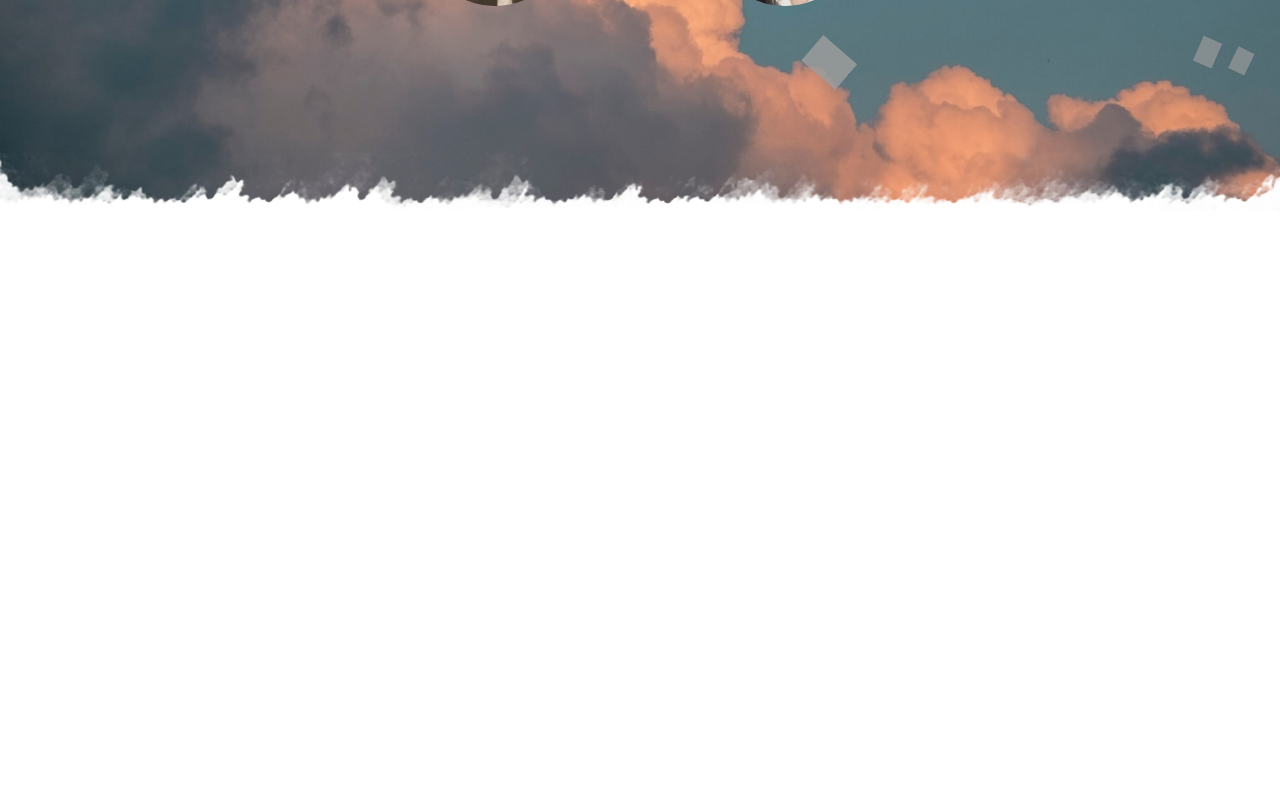
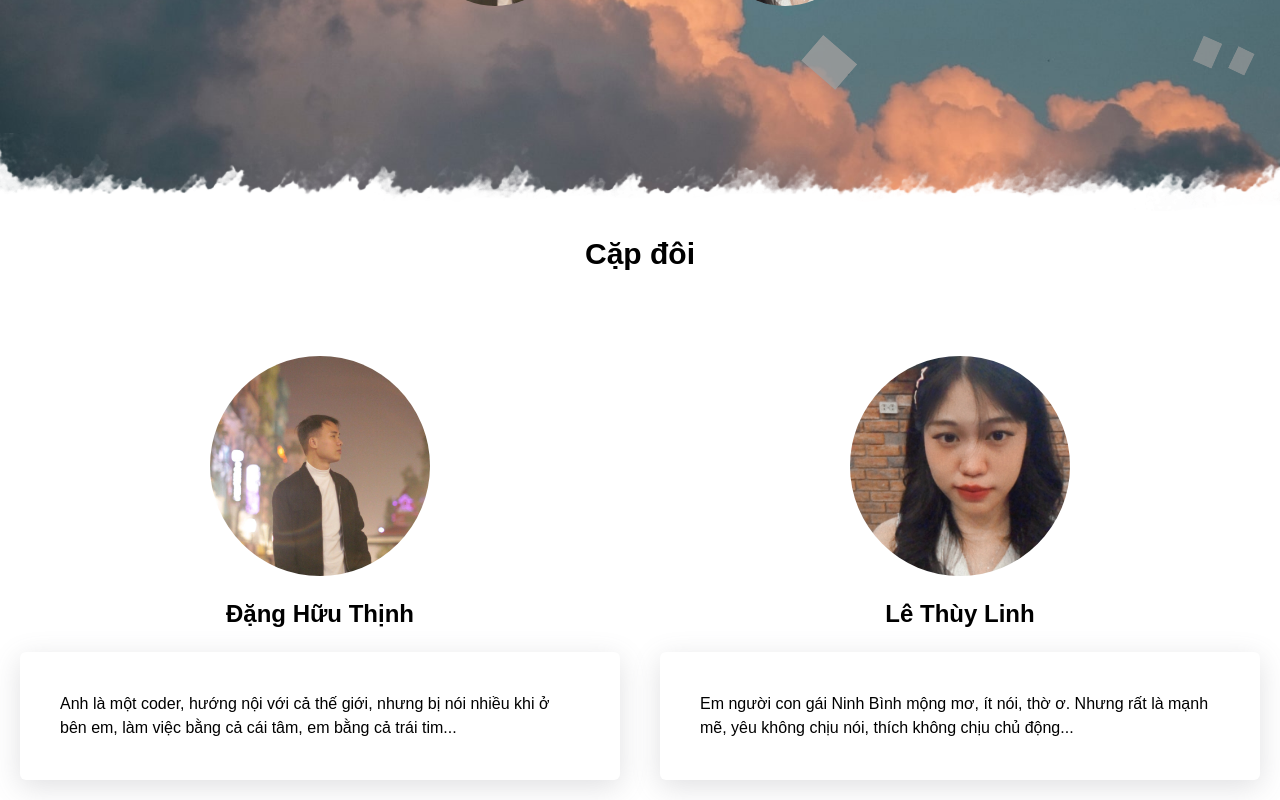
Before and after one commit to EdricDang/love-count-date, a Next.js app: page / in a window 1280 px wide. Shown: the part 589-1389 px from the top of the page. Before the commit the page ends 1300 px from the top, so only its background shows below. Built offline with nearby package versions, Linux system fonts and the light colour scheme; a web font is replaced by a local one.

Commit message:
feat: Thêm mới phần couple

```diff
--- a/src/app/globals.css
+++ b/src/app/globals.css
@@ -3,6 +3,7 @@
 @tailwind utilities;
 
 html, body {
+  scroll-behavior: smooth;
   height: 100%;
   font-family: "Shantell Sans", cursive;
   font-weight: 400;
@@ -161,3 +162,7 @@ canvas{
     right: 0;
     z-index:10;
 }
+
+.box-shadow-custom {
+  box-shadow: rgba(100, 100, 111, 0.2) 0px 7px 29px 0px;
+}
--- a/src/components/banner/Banner.tsx
+++ b/src/components/banner/Banner.tsx
@@ -64,7 +64,7 @@ const Banner = () => {
         backgroundRepeat: "no-repeat",
       }}
     >
-      <div className="absolute bottom-[-2px] left-0 right-0 h-[60px] w-full z-1">
+      <div className="absolute bottom-[-2px] left-0 right-0 h-[80px] w-full z-1">
         <Image
           src="/icons/layer-xuoc.png"
           alt="xuoc"
--- a/src/components/bases/CanvasAnimation.tsx
+++ b/src/components/bases/CanvasAnimation.tsx
@@ -47,6 +47,7 @@ const CanvasAnimation = () => {
     image.src =
       "https://static.wixstatic.com/media/2cd43b_57438aebde5a4b0fa20c6880a9fafabf~mv2.png/v1/fill/w_320,h_272,fp_0.50_0.50/2cd43b_57438aebde5a4b0fa20c6880a9fafabf~mv2.png";
 
+    // image.src = "https://ngocanhhieuluv.iwedding.info/common/imgs/heart.png"
     image.onload = () => {
       for (let i = 0; i < thingsCount; i++) {
         let opacity = Math.random() + 0.4;
--- a/src/components/layouts/header.tsx
+++ b/src/components/layouts/header.tsx
@@ -30,7 +30,7 @@ const Header = () => {
             <li className="flex items-center text-[18px] font-semibold border-b xl:border-none">
               <a
                 className="w-full px-5 py-5 xl:p-0 hover:bg-[#ccc] inline-block cursor-pointer"
-                href="#couper"
+                href="#couple"
               >
                 Cặp đôi
               </a>
--- a/src/components/sections/Couple.tsx
+++ b/src/components/sections/Couple.tsx
@@ -1,11 +1,49 @@
-import React from 'react'
+import React from "react";
 
 const Couple = () => {
   return (
-    <div id='coupeple' className='w-full h-[500px] bg-white z-1'>
+    <div
+      id="couple"
+      className="w-full h-[500px] bg-white z-1 flex flex-col items-center"
+    >
+      <div className="">
+        <h2 className="text-[30px] py-5 font-semibold">Cặp đôi</h2>
+      </div>
+      <div className="flex flex-col xl:flex-row">
+        <div className="w-full xl:w-[50%] p-5 flex flex-col items-center justify-center">
+          <div
+            className="flex items-center mt-10 justify-center size-[200px] xl:size-[220px] rounded-[50%] bg-white"
+            style={{
+              backgroundImage: `url('/avartar/avt-thinh.jpeg')`,
+              backgroundSize: "cover",
+              backgroundPosition: "cover",
+              backgroundRepeat: "no-repeat",
+            }}
+          ></div>
+          <h3 className="text-[24px] py-5 font-semibold">Đặng Hữu Thịnh</h3>
+          <div className="p-10 box-shadow-custom rounded-md">
+            Anh là một coder, hướng nội với cả thế giới, nhưng bị nói nhiều khi
+            ở bên em, làm việc bằng cả cái tâm, em bằng cả trái tim...
+          </div>
+        </div>
+        <div className="p-5 w-full xl:w-[50%] flex flex-col items-center justify-center">
+          <div
+            className="flex items-center mt-10 justify-center size-[200px] xl:size-[220px] rounded-[50%] bg-white"
+            style={{
+              backgroundImage: `url('/avartar/avt-linh.jpeg')`,
+              backgroundSize: "cover",
+              backgroundPosition: "cover",
+              backgroundRepeat: "no-repeat",
+            }}
+          ></div>
+          <h3 className="text-[24px] py-5 font-semibold">Lê Thùy Linh</h3>
+          <div className="p-10 box-shadow-custom rounded-md">
+            Em người con gái Ninh Bình mộng mơ, ít nói, thờ ơ. Nhưng rất là mạnh mẽ, yêu không chịu nói, thích không chịu chủ động...
+          </div>
+        </div>
+      </div>
+    </div>
+  );
+};
 
-    </div>
-  )
-}
-
-export default Couple
+export default Couple;
```
